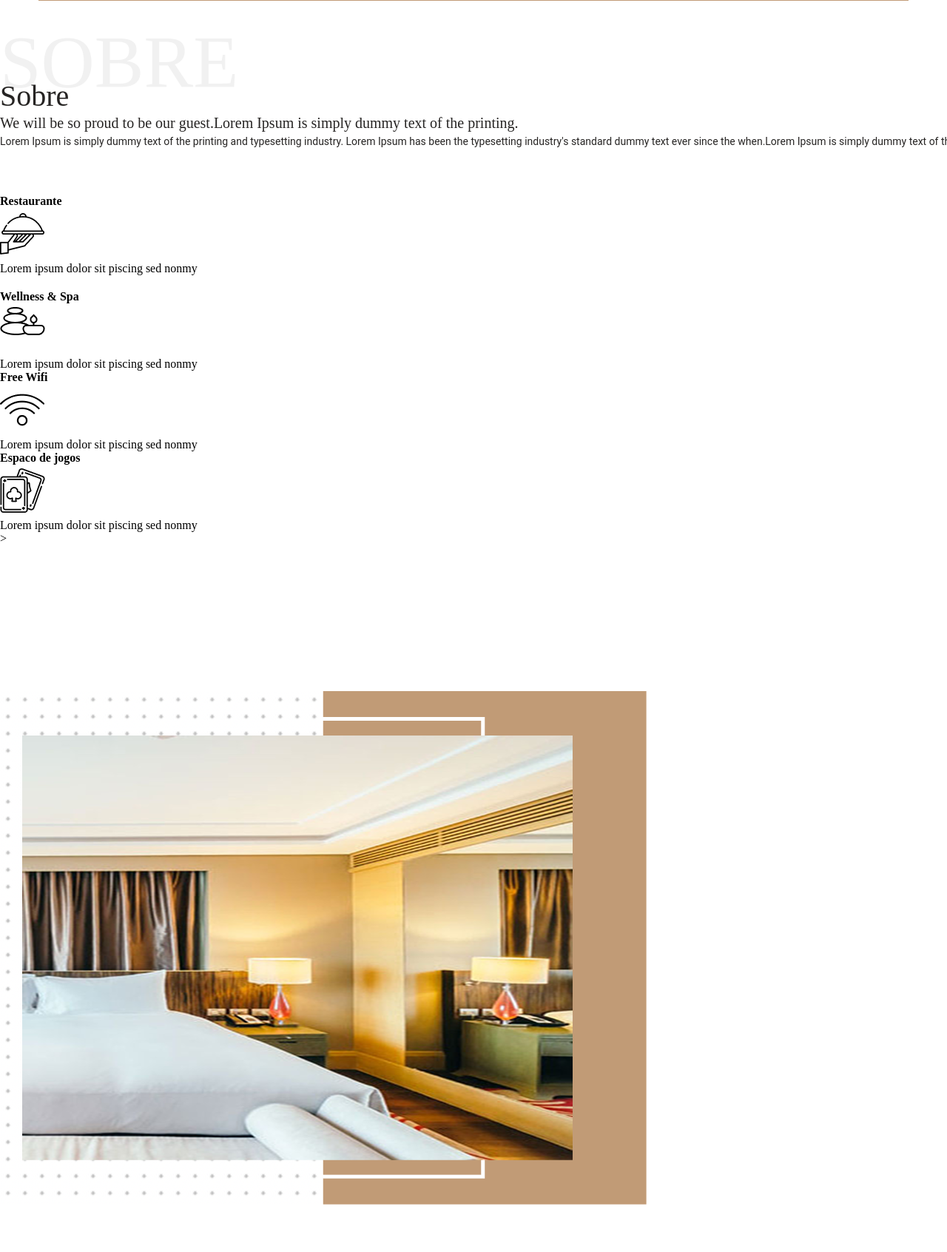
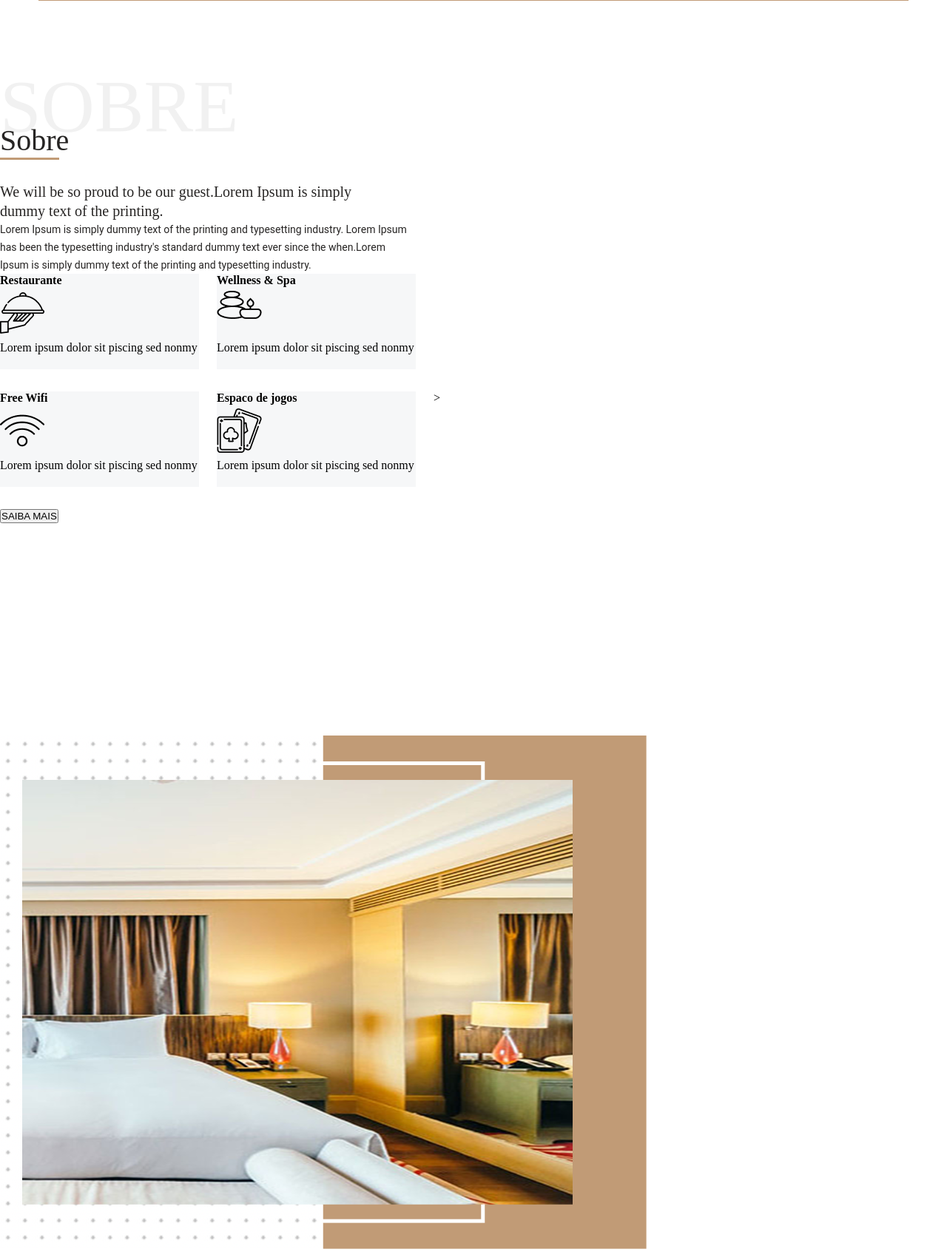
Before and after one commit to SantLukes/Sharai, a PHP site: page / in a window 1280 px wide; the page is wider, and only the part inside the window is pictured. Shown: the part 1308-3000 px from the top of that part at 74% size. Before the commit the page ends 2936 px from the top of that part, so only its background shows below. Run offline with PHP 8.4, Linux system fonts and the light colour scheme.

Commit message:
Estilizacão de CSS de grids

```diff
--- a/index.html
+++ b/index.html
@@ -81,41 +81,43 @@
         <div><button class="botao-enviar">ENVIAR</button></div>
       </div>
       <div class="sobre">
+        <div class="container-sobre">
           <div class="texto-sobre">
             <h1>SOBRE</h1>
             <h2>Sobre</h2>
+            <div class="linha-decorativa"></div>
             <p class="p1-destaque">
-            We will be so proud to be our guest.Lorem Ipsum is simply dummy text
-            of the printing.
+              We will be so proud to be our guest.Lorem Ipsum is simply<br> dummy
+              text of the printing.
             </p>
             <p class="p2-texto">
               Lorem Ipsum is simply dummy text of the printing and typesetting
-            industry. Lorem Ipsum has been the typesetting industry's standard
-            dummy text ever since the when.Lorem Ipsum is simply dummy text of
+              industry. Lorem Ipsum<br> has been the typesetting industry's standard
+              dummy text ever since the when.Lorem<br> Ipsum is simply dummy text of
               the printing and typesetting industry.
             </p>
           </div>
-        <div class="sobre">
-          <div class="container-sobre">
+          <div class="container-icones">
             <div class="icones">
               <h4>Restaurante</h4>
               <img src="/Imagem/restaurante.png" />
               <p>Lorem ipsum dolor sit piscing sed nonmy</p>
             </div>
 
-            <div>
+            <div class="icones">
               <h4>Wellness & Spa</h4>
               <img src="/Imagem/spa.png" />
               <p>Lorem ipsum dolor sit piscing sed nonmy</p>
             </div>
-
-            <div>
+          </div>
+          <div class="container-icones">
+            <div class="icones">
               <h4>Free Wifi</h4>
               <img src="/Imagem/wifi.png" />
               <p>Lorem ipsum dolor sit piscing sed nonmy</p>
             </div>
 
-            <div>
+            <div class="icones">
               <h4>Espaco de jogos</h4>
               <img src="/Imagem/jogos.png" />
               <p>Lorem ipsum dolor sit piscing sed nonmy</p>
--- a/styles/about.css
+++ b/styles/about.css
@@ -2,7 +2,8 @@
   width: 1920px;
   height: 873px;
   padding-top: 60px;
-  /* background-color: #FFFFFF; */
+  /* background-color: red; */
+  margin-top: 60px;
 }
 
 .container-sobre {
@@ -15,6 +16,13 @@
   letter-spacing: 0%;
   font-family: "DM Serif Text";
   color: #d2d2d24d;
+}
+
+.linha-decorativa {
+  width: 80px;
+  height: 3px;
+  background-color: #c19b76;
+  margin-bottom: 30px;
 }
 
 .texto-sobre h2 {
@@ -31,7 +39,7 @@
   font-size: 20px;
   line-height: 26px;
   letter-spacing: 0%;
-  font-family: "DM Serif Text";
+  font-family: "DM Serif Text", serif;
   color: #262423;
 }
 
@@ -44,7 +52,14 @@
   color: #262423;
 }
 
+.container-icones {
+  display: flex;
+}
+
 .icones {
   width: 269px;
   height: 129px;
+  background-color: #f6f7f8;
+  margin-right: 24px;
+  margin-bottom: 30px;
 }
```
Lines whose indentation alone changed are shown as unchanged.
